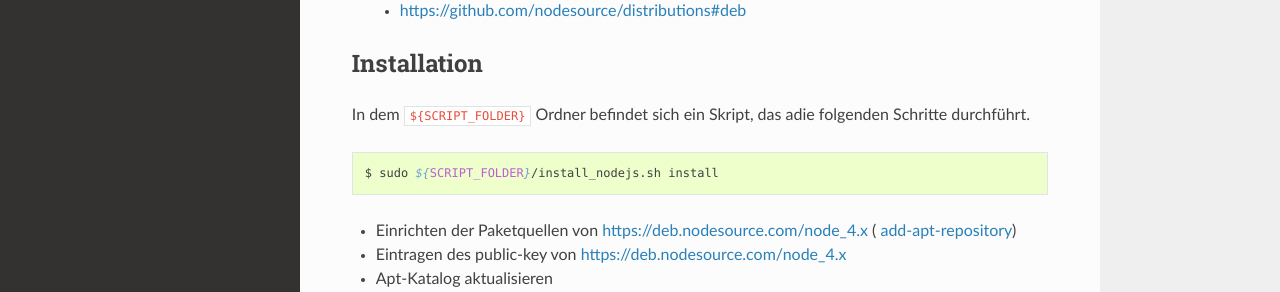
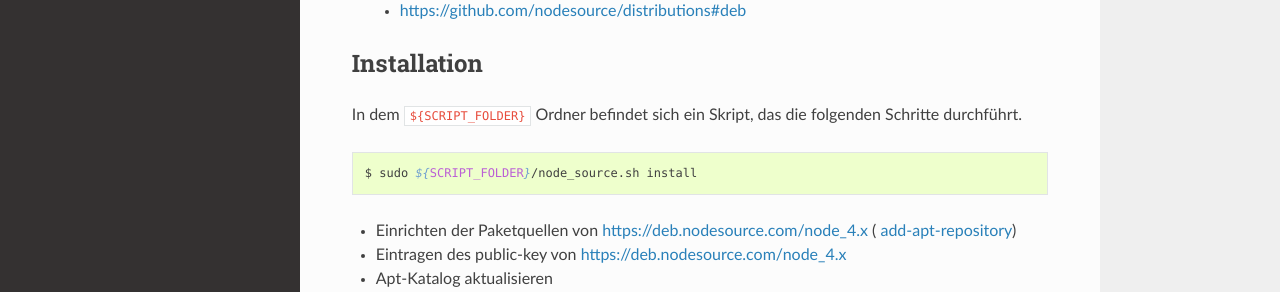
Before and after one commit to return42/handsOn, a Sphinx documentation site: the page built from doc/install_nodejs/index.rst, in a window 1280 px wide and 1106 px high. Shown: the part 425-717 px from the top of the window. Built offline with Sphinx 7.4.7 and the Read the Docs theme 2.0.0, drawn with Linux system fonts in a browser that asks for light colours.

Commit message:
Added NodeSource Setup script

```diff
--- a/doc/install_nodejs/index.rst
+++ b/doc/install_nodejs/index.rst
@@ -25,12 +25,12 @@ apt-sourcen stammen von `NodeSource <https://nodesource.com/>`_:
 Installation
 ============
 
-In dem ``${SCRIPT_FOLDER}`` Ordner befindet sich ein Skript, das adie folgenden
+In dem ``${SCRIPT_FOLDER}`` Ordner befindet sich ein Skript, das die folgenden
 Schritte durchführt.
 
 .. code-block:: bash
 
-   $ sudo ${SCRIPT_FOLDER}/install_nodejs.sh install
+   $ sudo ${SCRIPT_FOLDER}/node_source.sh install
 
 * Einrichten der Paketquellen von https://deb.nodesource.com/node_4.x
   (:man:`add-apt-repository`)
```
Also changed, not shown: 2 other files.
